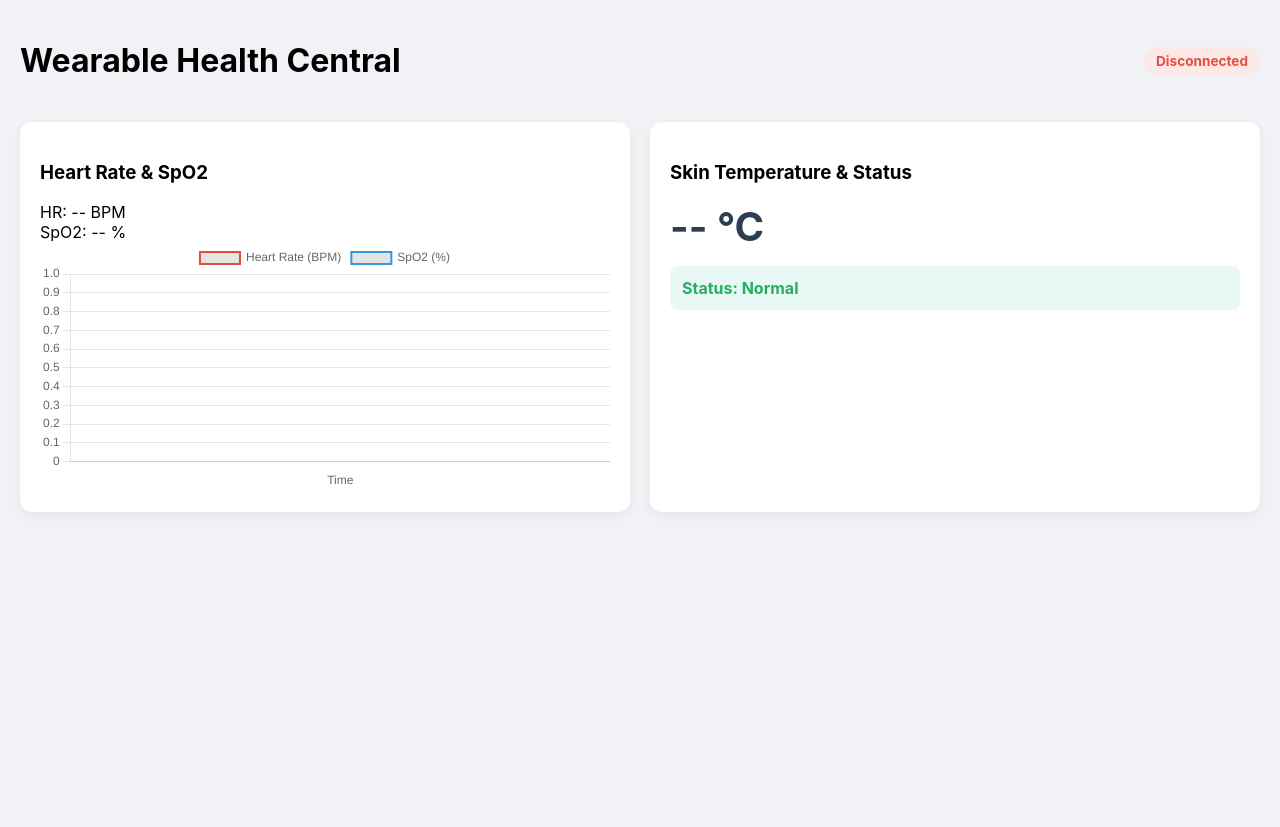
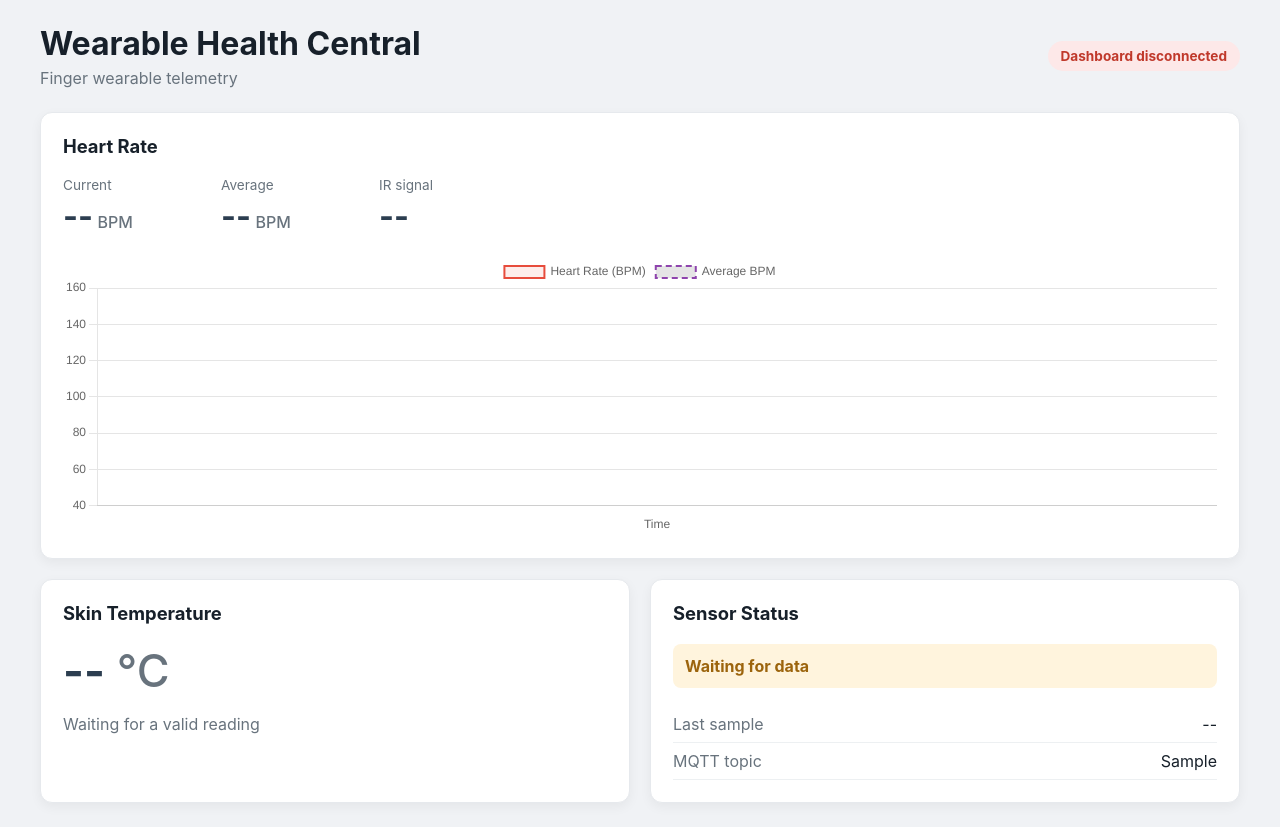
Before and after one commit to ArkhamKnightGPC/PCS3858-EmbeddedSystemsLab, a Python web app: template server/src/templates/index.html in a window 1280 px wide. Before the commit the page ends 512 px from the top, so only its background shows below. Run offline with Jinja, Linux system fonts and the light colour scheme; the template is opened without the code that fills it: most values are stand-ins (such as "Sample title", 1, 10 or a date in 2020).

Commit message:
feat: stream wearable telemetry to web dashboard

```diff
--- a/server/requirements.txt
+++ b/server/requirements.txt
@@ -4,6 +4,5 @@ Flask==3.1.3
 itsdangerous==2.2.0
 Jinja2==3.1.6
 MarkupSafe==3.0.3
-numpy==2.5.3
 paho-mqtt==2.1.0
 Werkzeug==3.1.9
--- a/server/src/static/css/style.css
+++ b/server/src/static/css/style.css
@@ -1,58 +1,124 @@
+:root {
+    color: #17202a;
+    font-family: -apple-system, BlinkMacSystemFont, "Segoe UI", Roboto, sans-serif;
+    background: #f0f2f5;
+}
+
+* { box-sizing: border-box; }
+
 body {
-    font-family: -apple-system, BlinkMacSystemFont, "Segoe UI", Roboto, sans-serif;
-    background-color: #f0f2f5;
     margin: 0;
-    padding: 20px;
+    padding: 24px;
 }
 
 header {
     display: flex;
     justify-content: space-between;
     align-items: center;
-    margin-bottom: 20px;
+    gap: 16px;
+    margin: 0 auto 24px;
+    max-width: 1200px;
+}
+
+h1, h2 { margin: 0; }
+h2 { margin-bottom: 20px; font-size: 1.15rem; }
+
+.subtitle {
+    margin: 5px 0 0;
+    color: #68737d;
 }
 
 .dashboard-grid {
     display: grid;
-    grid-template-columns: repeat(auto-fit, minmax(320px, 1fr));
+    grid-template-columns: repeat(2, minmax(280px, 1fr));
     gap: 20px;
+    max-width: 1200px;
+    margin: 0 auto;
 }
 
 .card {
-    background: #ffffff;
-    padding: 20px;
+    min-width: 0;
+    padding: 22px;
+    border: 1px solid #e6e9ed;
     border-radius: 12px;
-    box-shadow: 0 4px 12px rgba(0,0,0,0.05);
+    background: #fff;
+    box-shadow: 0 4px 12px rgba(0, 0, 0, 0.05);
 }
+
+.card-wide { grid-column: 1 / -1; }
+
+.metrics-row {
+    display: flex;
+    flex-wrap: wrap;
+    gap: 28px;
+    margin-bottom: 20px;
+}
+
+.metric-block { min-width: 130px; }
+
+.metric-label {
+    display: block;
+    margin-bottom: 4px;
+    color: #68737d;
+    font-size: 0.85rem;
+}
+
+.metric, .metric-large {
+    color: #2c3e50;
+    font-size: 2rem;
+    font-weight: 700;
+}
+
+.metric-large { font-size: 2.8rem; }
+.unit { color: #68737d; font-weight: 500; }
 
 .chart-container {
     position: relative;
-    height: 250px;
     width: 100%;
+    height: 280px;
 }
 
-.metric-large {
-    font-size: 2.5rem;
-    font-weight: bold;
-    color: #2c3e50;
+.detail-text { color: #68737d; }
+
+.alert-box {
+    padding: 12px;
+    border-radius: 8px;
 }
 
-.alert-box {
-    margin-top: 15px;
-    padding: 12px;
-    border-radius: 8px;
-    font-weight: bold;
+.alert-normal { background: #e8f8f5; color: #1e8449; }
+.alert-warning { background: #fff4dd; color: #9c640c; }
+
+.status-badge {
+    flex: 0 0 auto;
+    padding: 7px 13px;
+    border-radius: 20px;
+    font-size: 0.85rem;
+    font-weight: 700;
 }
 
-.alert-normal { background-color: #e8f8f5; color: #27ae60; }
-.alert-danger { background-color: #fde8e8; color: #e74c3c; animation: pulse 1s infinite; }
+.online { background: #e8f8f5; color: #1e8449; }
+.offline { background: #fde8e8; color: #c0392b; }
+.warning { background: #fff4dd; color: #9c640c; }
 
-.status-badge { padding: 6px 12px; border-radius: 20px; font-weight: bold; font-size: 0.85rem; }
-.online { background: #e8f8f5; color: #27ae60; }
-.offline { background: #fde8e8; color: #e74c3c; }
+.status-details { margin: 18px 0 0; }
+.status-details div {
+    display: flex;
+    justify-content: space-between;
+    gap: 16px;
+    padding: 8px 0;
+    border-bottom: 1px solid #edf0f2;
+}
+.status-details dt { color: #68737d; }
+.status-details dd {
+    margin: 0;
+    overflow-wrap: anywhere;
+    text-align: right;
+}
 
-@keyframes pulse {
-    0% { opacity: 1; }
-    50% { opacity: 0.5; }
-    100% { opacity: 1; }
+@media (max-width: 680px) {
+    body { padding: 16px; }
+    header { align-items: flex-start; }
+    h1 { font-size: 1.45rem; }
+    .dashboard-grid { grid-template-columns: 1fr; }
+    .card-wide { grid-column: auto; }
 }
--- a/server/src/static/js/dashboard.js
+++ b/server/src/static/js/dashboard.js
@@ -1,81 +1,128 @@
 document.addEventListener("DOMContentLoaded", () => {
-    // 1. Initialize Chart.js for Heart Rate & SpO2 Trends
-    const ctx = document.getElementById("ppgChart").getContext("2d");
-    const ppgChart = new Chart(ctx, {
+    const maximumSamples = 30;
+    const chartContext = document.getElementById("heartRateChart").getContext("2d");
+    const heartRateChart = new Chart(chartContext, {
         type: "line",
         data: {
-            labels: [], // Time labels
+            labels: [],
             datasets: [
                 {
                     label: "Heart Rate (BPM)",
                     data: [],
                     borderColor: "#e74c3c",
+                    backgroundColor: "rgba(231, 76, 60, 0.1)",
                     borderWidth: 2,
-                    fill: false,
-                    tension: 0.3
+                    fill: true,
+                    tension: 0.3,
+                    spanGaps: true
                 },
                 {
-                    label: "SpO2 (%)",
+                    label: "Average BPM",
                     data: [],
-                    borderColor: "#3498db",
+                    borderColor: "#8e44ad",
                     borderWidth: 2,
+                    borderDash: [6, 4],
                     fill: false,
-                    tension: 0.3
+                    tension: 0.3,
+                    spanGaps: true
                 }
             ]
         },
         options: {
             responsive: true,
             maintainAspectRatio: false,
+            animation: false,
             scales: {
-                x: { display: true, title: { display: true, text: 'Time' } },
-                y: { beginAtZero: false }
+                x: { title: { display: true, text: "Time" } },
+                y: { suggestedMin: 40, suggestedMax: 160 }
             }
         }
     });
 
-    // 2. Connect to Flask SSE endpoint
+    const connectionStatus = document.getElementById("connection-status");
+    const bpmValue = document.getElementById("bpm-val");
+    const averageBpmValue = document.getElementById("avg-bpm-val");
+    const irValue = document.getElementById("ir-val");
+    const temperatureValue = document.getElementById("temp-val");
+    const temperatureStatus = document.getElementById("temp-status");
+    const fingerBox = document.getElementById("finger-box");
+    const fingerText = document.getElementById("finger-text");
+    const lastUpdate = document.getElementById("last-update");
+
+    function displayNumber(value, digits = 0) {
+        return typeof value === "number" ? value.toFixed(digits) : "--";
+    }
+
+    function setConnectionState(telemetry) {
+        if (!telemetry.mqtt_connected) {
+            connectionStatus.className = "status-badge offline";
+            connectionStatus.innerText = "MQTT disconnected";
+        } else if (telemetry.data_stale) {
+            connectionStatus.className = "status-badge warning";
+            connectionStatus.innerText = "Waiting for telemetry";
+        } else {
+            connectionStatus.className = "status-badge online";
+            connectionStatus.innerText = "Live";
+        }
+    }
+
+    function updateChart(telemetry) {
+        if (telemetry.last_update === null || telemetry.data_stale) return;
+
+        const labels = heartRateChart.data.labels;
+        if (labels.length > 0 && labels[labels.length - 1] === telemetry.last_update) {
+            return;
+        }
+
+        if (labels.length >= maximumSamples) {
+            labels.shift();
+            heartRateChart.data.datasets.forEach((dataset) => dataset.data.shift());
+        }
+
+        labels.push(telemetry.last_update);
+        heartRateChart.data.datasets[0].data.push(telemetry.bpm);
+        heartRateChart.data.datasets[1].data.push(telemetry.avg_bpm);
+        heartRateChart.update("none");
+    }
+
     const eventSource = new EventSource("/chart-data");
 
-    eventSource.onmessage = function (event) {
+    eventSource.onmessage = (event) => {
         const telemetry = JSON.parse(event.data);
+        setConnectionState(telemetry);
 
-        // Update Text Metrics
-        if (telemetry.hr !== undefined) document.getElementById("hr-val").innerText = telemetry.hr;
-        if (telemetry.spo2 !== undefined) document.getElementById("spo2-val").innerText = telemetry.spo2;
-        if (telemetry.temp !== undefined) document.getElementById("temp-val").innerText = telemetry.temp.toFixed(1);
+        bpmValue.innerText = displayNumber(telemetry.bpm, 1);
+        averageBpmValue.innerText = displayNumber(telemetry.avg_bpm);
+        irValue.innerText = displayNumber(telemetry.ir);
+        lastUpdate.innerText = telemetry.last_update ?? "--";
 
-        // Handle Alert Status (e.g., Fall Detected / Warning)
-        const alertBox = document.getElementById("alert-box");
-        const alertText = document.getElementById("alert-text");
-
-        if (telemetry.fall_alert) {
-            alertBox.className = "alert-box alert-danger";
-            alertText.innerText = "POSSIBLE FALL DETECTED!";
+        if (telemetry.temperature_valid && typeof telemetry.temperature_c === "number") {
+            temperatureValue.innerText = telemetry.temperature_c.toFixed(1);
+            temperatureStatus.innerText = "Valid sensor reading";
         } else {
-            alertBox.className = "alert-box alert-normal";
-            alertText.innerText = "System Normal";
+            temperatureValue.innerText = "--";
+            temperatureStatus.innerText = "Temperature reading out of bounds";
         }
 
-        // Update Chart Data (Keep last 20 samples)
-        const timeLabel = telemetry.time;
-
-        if (ppgChart.data.labels.length >= 20) {
-            ppgChart.data.labels.shift();
-            ppgChart.data.datasets[0].data.shift();
-            ppgChart.data.datasets[1].data.shift();
+        if (telemetry.last_update === null) {
+            fingerBox.className = "alert-box alert-warning";
+            fingerText.innerText = "Waiting for data";
+        } else if (telemetry.data_stale) {
+            fingerBox.className = "alert-box alert-warning";
+            fingerText.innerText = "Telemetry is stale";
+        } else if (telemetry.finger_detected) {
+            fingerBox.className = "alert-box alert-normal";
+            fingerText.innerText = "Finger detected";
+        } else {
+            fingerBox.className = "alert-box alert-warning";
+            fingerText.innerText = "No finger detected";
         }
 
-        ppgChart.data.labels.push(timeLabel);
-        ppgChart.data.datasets[0].data.push(telemetry.hr);
-        ppgChart.data.datasets[1].data.push(telemetry.spo2);
-
-        ppgChart.update("quiet");
+        updateChart(telemetry);
     };
 
-    eventSource.onerror = function () {
-        const statusBadge = document.getElementById("connection-status");
-        statusBadge.className = "status-badge offline";
-        statusBadge.innerText = "Disconnected";
+    eventSource.onerror = () => {
+        connectionStatus.className = "status-badge offline";
+        connectionStatus.innerText = "Dashboard disconnected";
     };
 });
--- a/server/src/templates/index.html
+++ b/server/src/templates/index.html
@@ -4,42 +4,68 @@
     <meta charset="UTF-8">
     <meta name="viewport" content="width=device-width, initial-scale=1.0">
     <title>PCS3858 - Patient Health Monitor</title>
-    <!-- CSS Stylesheet -->
     <link rel="stylesheet" href="{{ url_for('static', filename='css/style.css') }}">
-    <!-- Chart.js CDN -->
     <script src="https://cdn.jsdelivr.net/npm/chart.js"></script>
 </head>
 <body>
     <header>
-        <h1>Wearable Health Central</h1>
-        <div id="connection-status" class="status-badge online">Connected</div>
+        <div>
+            <h1>Wearable Health Central</h1>
+            <p class="subtitle">Finger wearable telemetry</p>
+        </div>
+        <div id="connection-status" class="status-badge offline">Waiting for MQTT</div>
     </header>
 
     <main class="dashboard-grid">
-        <!-- Heart Rate & SpO2 Card -->
-        <div class="card">
-            <h3>Heart Rate & SpO2</h3>
+        <section class="card card-wide">
+            <h2>Heart Rate</h2>
             <div class="metrics-row">
-                <div>HR: <span id="hr-val" class="metric">--</span> BPM</div>
-                <div>SpO2: <span id="spo2-val" class="metric">--</span> %</div>
+                <div class="metric-block">
+                    <span class="metric-label">Current</span>
+                    <span id="bpm-val" class="metric">--</span>
+                    <span class="unit">BPM</span>
+                </div>
+                <div class="metric-block">
+                    <span class="metric-label">Average</span>
+                    <span id="avg-bpm-val" class="metric">--</span>
+                    <span class="unit">BPM</span>
+                </div>
+                <div class="metric-block">
+                    <span class="metric-label">IR signal</span>
+                    <span id="ir-val" class="metric">--</span>
+                </div>
             </div>
             <div class="chart-container">
-                <canvas id="ppgChart"></canvas>
+                <canvas id="heartRateChart"></canvas>
             </div>
-        </div>
+        </section>
 
-        <!-- Temperature & Alerts Card -->
-        <div class="card">
-            <h3>Skin Temperature & Status</h3>
-            <div class="metric-large"><span id="temp-val">--</span> °C</div>
+        <section class="card">
+            <h2>Skin Temperature</h2>
+            <div class="metric-large">
+                <span id="temp-val">--</span><span class="unit"> °C</span>
+            </div>
+            <p id="temp-status" class="detail-text">Waiting for a valid reading</p>
+        </section>
 
-            <div id="alert-box" class="alert-box alert-normal">
-                Status: <strong id="alert-text">Normal</strong>
+        <section class="card">
+            <h2>Sensor Status</h2>
+            <div id="finger-box" class="alert-box alert-warning">
+                <strong id="finger-text">Waiting for data</strong>
             </div>
-        </div>
+            <dl class="status-details">
+                <div>
+                    <dt>Last sample</dt>
+                    <dd id="last-update">--</dd>
+                </div>
+                <div>
+                    <dt>MQTT topic</dt>
+                    <dd>{{ mqtt_topic }}</dd>
+                </div>
+            </dl>
+        </section>
     </main>
 
-    <!-- Custom Frontend Logic -->
     <script src="{{ url_for('static', filename='js/dashboard.js') }}"></script>
 </body>
 </html>
```
Also changed, not shown: server/src/MqttManager.py (+104 -47 lines), server/src/WebApp.py (+106 -26 lines), server/src/main.py (+38 -27 lines), server/README.md, 3 other files.
